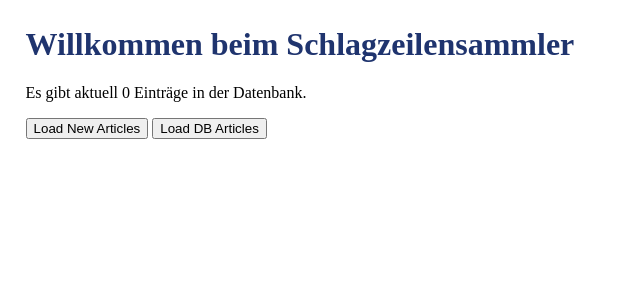
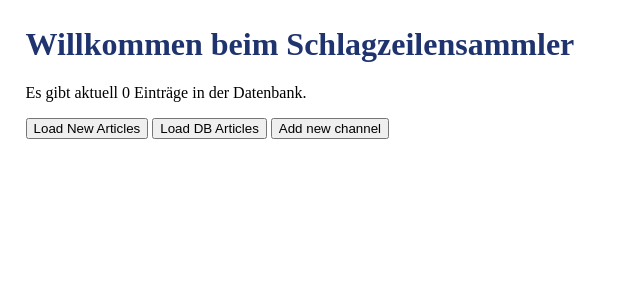
Before and after one commit to nisc586/schlagzeilensammler, a Flask app: page / in a window 1280 px wide. Shown: the top 300 px of the page, without its empty margins (0-640 px from the left). Run offline with Flask 3, Linux system fonts and the light colour scheme; data that the repository does not hold is empty; some libraries are stand-ins or nearby versions.

Commit message:
Add route for adding channels

```diff
--- a/szsammler/routes.py
+++ b/szsammler/routes.py
@@ -1,6 +1,6 @@
-from flask import Blueprint, render_template, jsonify
+from flask import Blueprint, render_template, jsonify, request
 from . import db
-from .models import Article
+from .models import Article, Channel
 import feedparser
 from datetime import datetime
 
@@ -40,3 +40,32 @@ def get_articles_from_rss():
 def get_articles_from_db():
     articles = [article.to_dict() for article in Article.query.all()]
     return jsonify({"articles": articles})
+
+
+@main.route("/channel/new", methods=["POST"])
+def create_new_channel():
+    data = request.get_json()
+    rss_url = data.get("rss_url")
+
+    if not rss_url:
+        return jsonify({"error": "RSS Url is required."}), 400
+
+    try:
+        rss = feedparser.parse(rss_url)
+        feed = rss.feed
+    except:
+        import requests as r
+        r.request("GET", rss_url)
+        print(r)
+        return jsonify({"error": "Invalid RSS feed"}), 400
+
+
+    if not Channel.query.filter_by(link=feed.link).first():
+        new_channel = Channel(
+            title = feed.title,
+            link = feed.link,
+            description = feed.description,
+            image_url = feed.image.link,
+        )
+
+    return jsonify({"channel": new_channel.to_dict()})
--- a/szsammler/templates/index.html
+++ b/szsammler/templates/index.html
@@ -11,7 +11,7 @@
     <p>Es gibt aktuell {{ count }} Einträge in der Datenbank.</p>
     <button id="fetch-rss" type="button">Load New Articles</button>
     <button id="fetch-db" type="button">Load DB Articles</button>
-
+    <button id="add-channel" type="button">Add new channel</button>
     <!-- News articles go here using the following template-->
     <ol id="articles-list">
         <!-- -->
@@ -89,6 +89,21 @@
             })
         })
 
+        const b3 = document.getElementById("add-channel")
+        b3.addEventListener("click", async function() {
+            result = fetch("/channel/new", {
+                method: "POST",
+                headers: {
+                    "Content-Type": "application/json"
+                },
+                body: JSON.stringify({ rss_url: "https://rss.sueddeutsche.de/alles" })
+            })
+            .then(response => response.json())
+            .then(data => console.log(data))
+            .catch(error => console.error("Error:", error));
+
+           console.log(result);
+        })
     </script>
 </body>
 </html>
```
Also changed, not shown: szsammler/models.py (+9 -0 lines), Readme.md.
